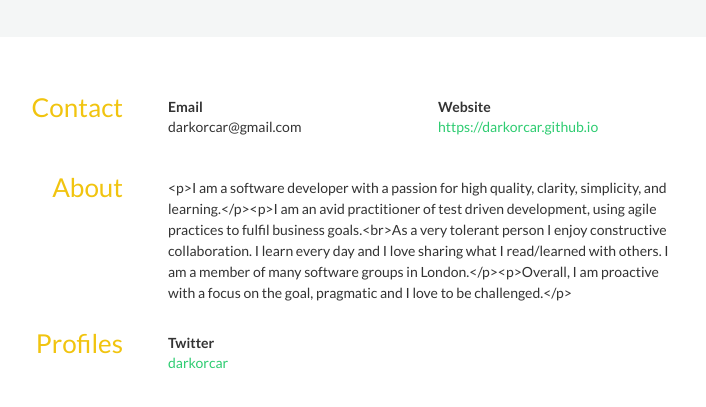
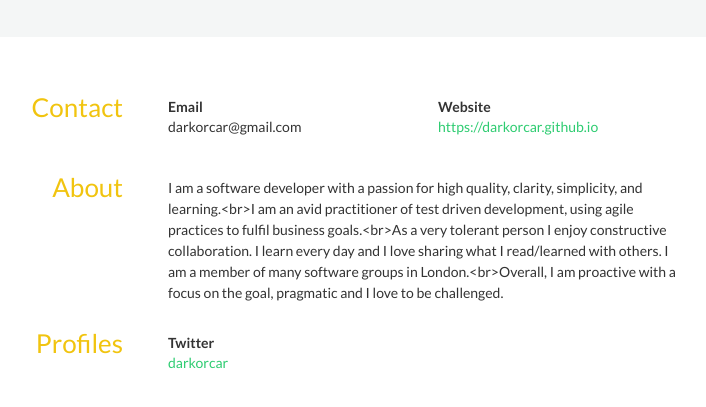
Before and after one commit to darkorcar/darkorcar.github.io, a plain HTML site: page resume.html in a window 1280 px wide. Shown: the part 149-556 px from the top of the page, without its empty margins (307-1013 px from the left). Drawn offline with nearby package versions, Linux system fonts and the light colour scheme; some icons are missing.

Commit message:
Update summary

```diff
--- a/resume.html
+++ b/resume.html
@@ -232,7 +232,7 @@ h4 span:first-child {
 			<h3>About</h3>
 		</aside>
 		<div class="col-sm-9">
-			<p>&lt;p&gt;I am a software developer with a passion for high quality, clarity, simplicity, and learning.&lt;/p&gt;&lt;p&gt;I am an avid practitioner of test driven development, using agile practices to fulfil business goals.&lt;br&gt;As a very tolerant person I enjoy constructive collaboration. I learn every day and I love sharing what I read/learned with others. I am a member of many software groups in London.&lt;/p&gt;&lt;p&gt;Overall, I am proactive with a focus on the goal, pragmatic and I love to be challenged.&lt;/p&gt;</p>
+			<p>I am a software developer with a passion for high quality, clarity, simplicity, and learning.&lt;br&gt;I am an avid practitioner of test driven development, using agile practices to fulfil business goals.&lt;br&gt;As a very tolerant person I enjoy constructive collaboration. I learn every day and I love sharing what I read/learned with others. I am a member of many software groups in London.&lt;br&gt;Overall, I am proactive with a focus on the goal, pragmatic and I love to be challenged.</p>
 		</div>
 	</section>
 	<section id="profiles" class="row">
```
